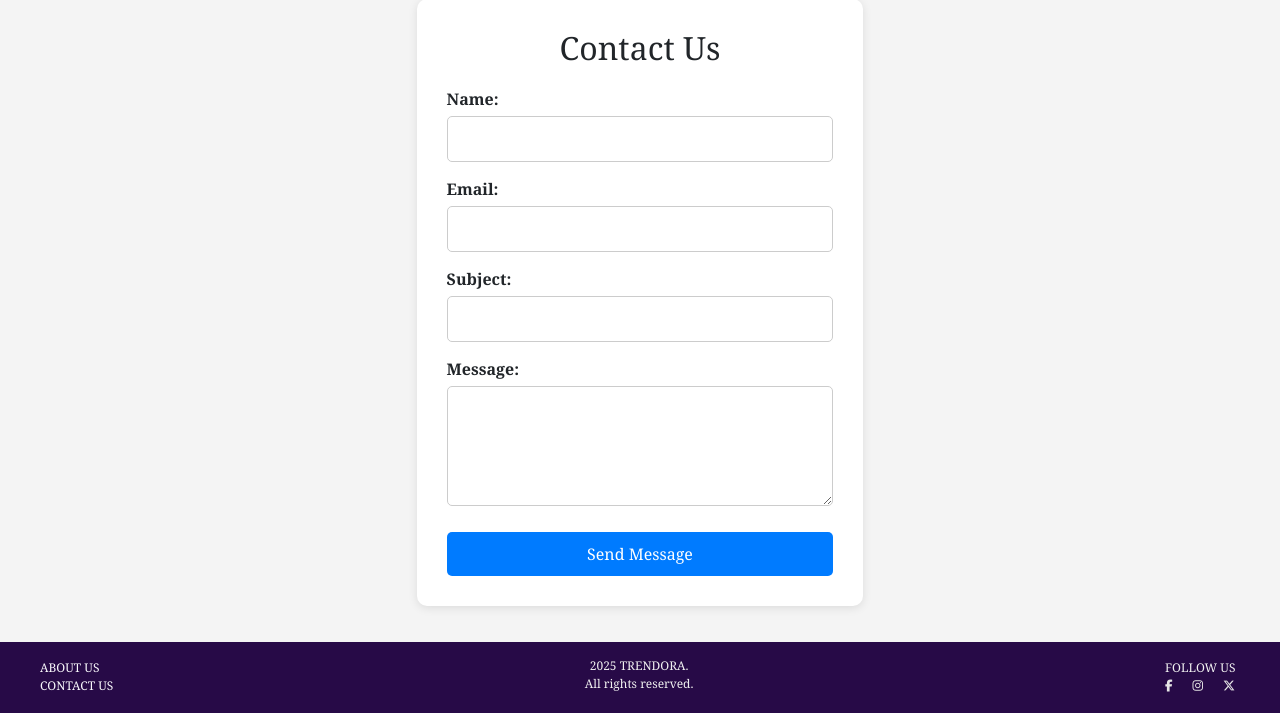
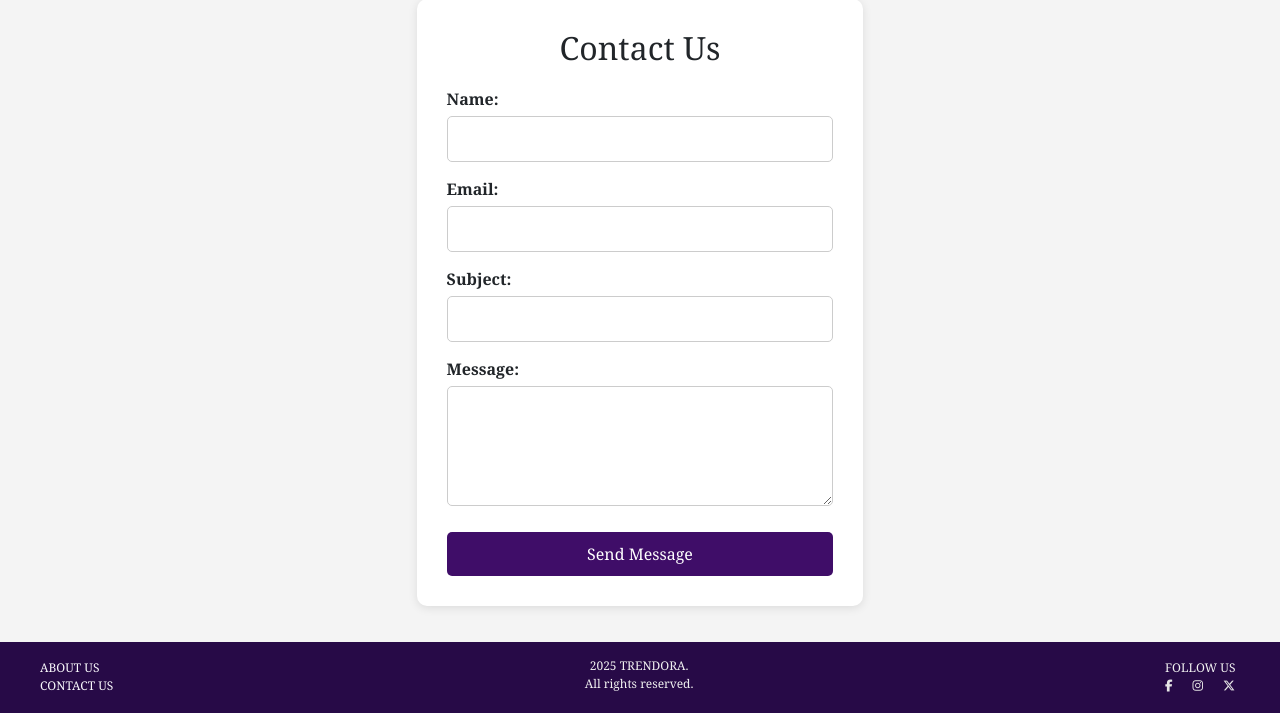
Before and after one commit to llonne-dellosa25/Trendora, a PHP site: page /contact.html in a window 1280 px wide. Shown: the part 87-800 px from the top of the page. Run offline with PHP 8.4, Linux system fonts and the light colour scheme.

Commit message:
Update button styles: change background and hover colors for improved visibility

```diff
--- a/html/contact.css
+++ b/html/contact.css
@@ -34,7 +34,7 @@ input, textarea {
 
     button {
       margin-top: 20px;
-      background-color: #007BFF;
+      background-color: #3f0d68;
       color: white;
       border: none;
       padding: 10px 20px;
@@ -45,5 +45,5 @@ input, textarea {
     }
 
     button:hover {
-      background-color: #0056b3;
+      background-color: #7a5a94;
     }
```
